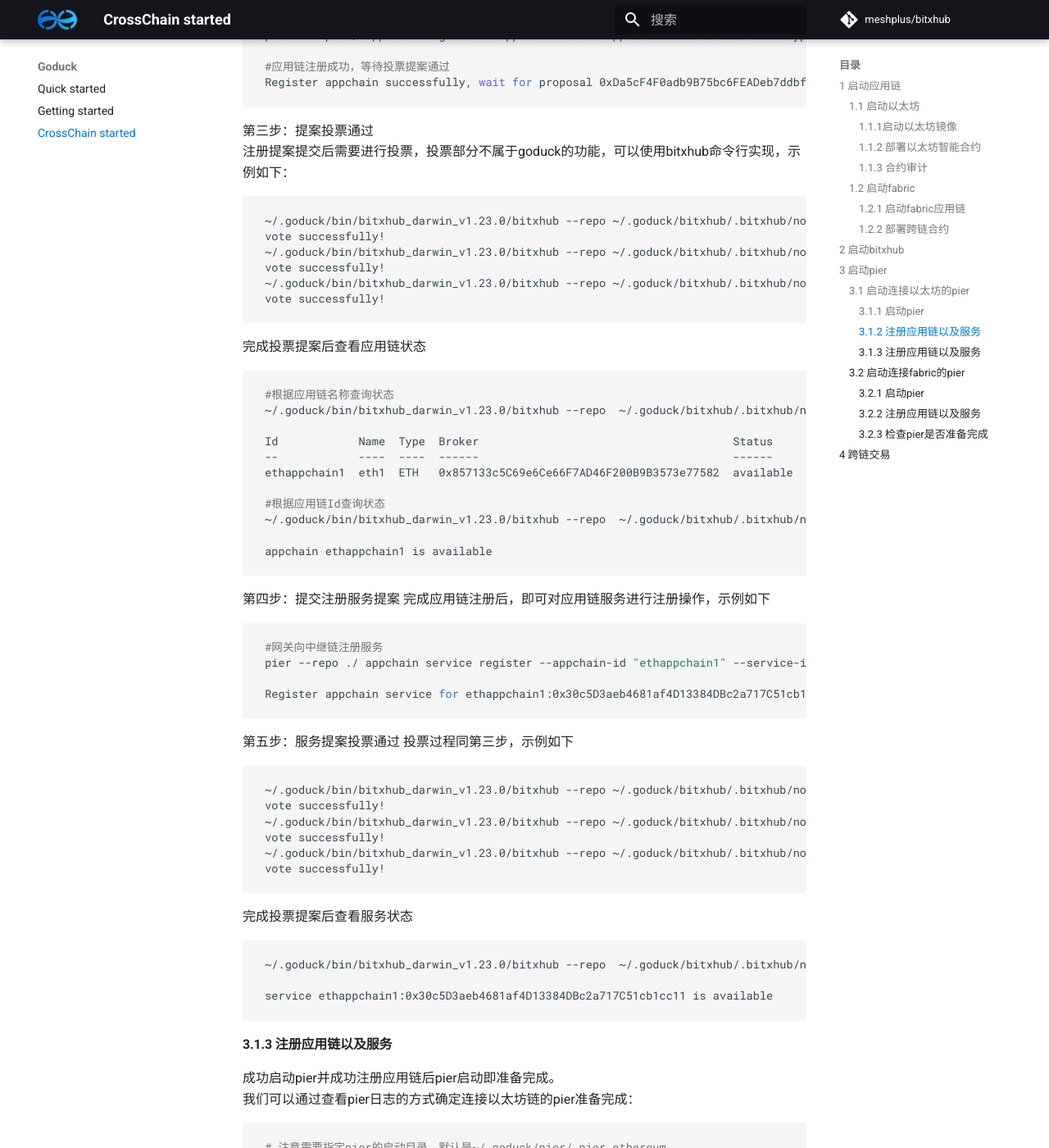
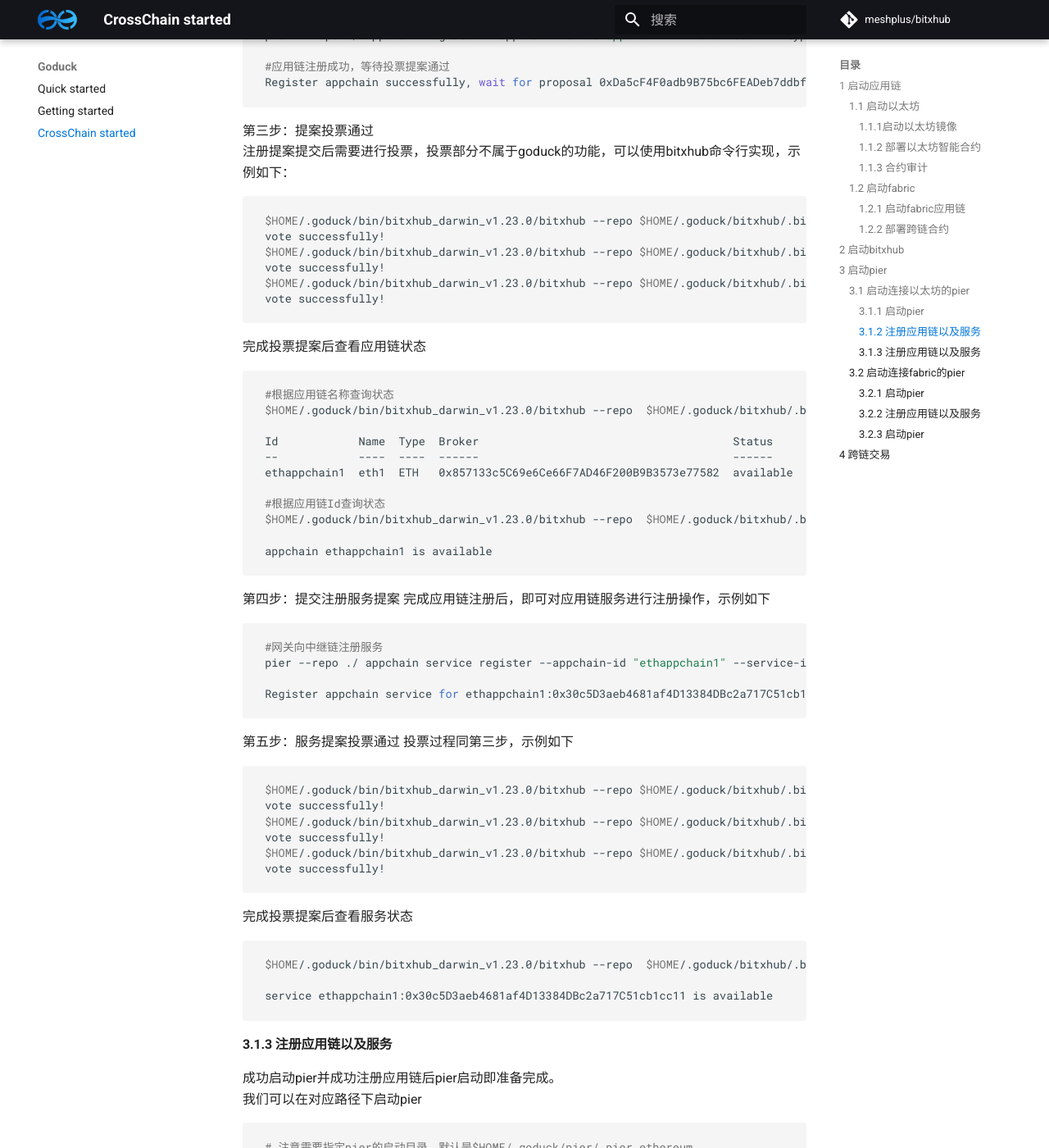
Before and after one commit to meshplus/bitxhub-docs, an MkDocs documentation site: the page built from docs/goduck/cross_chain.md, in a window 1280 px wide and 1400 px high, scrolled down 4958 px. Shown: the whole window at 82% size. Built offline with MkDocs 1.6.1 and Material for MkDocs 9.7.7, drawn with Linux system fonts in a browser that asks for light colours; comment, search, counter and statistics services are not loaded; the version menu is left out; some of the changed text lies outside the part shown.

Commit message:
feat:goduck1.23版本修改部分内容

````diff
--- a/docs/goduck/cross_chain.md
+++ b/docs/goduck/cross_chain.md
@@ -27,7 +27,7 @@
 在以太坊镜像中部署broker和transfer智能合约，示例如下
 ```shell
 #部署broker合约
-goduck ether contract deploy --code-path ~/goduck/scripts/example/broker.sol "1356^ethappchain1^["0xc7F999b83Af6DF9e67d0a37Ee7e900bF38b3D013","0x79a1215469FaB6f9c63c1816b45183AD3624bE34","0x97c8B516D19edBf575D72a172Af7F418BE498C37","0xc0Ff2e0b3189132D815b8eb325bE17285AC898f8"]^1^["0x20F7Fac801C5Fc3f7E20cFbADaA1CDb33d818Fa3"]^1"
+goduck ether contract deploy --code-path $HOME/goduck/scripts/example/broker.sol "1356^ethappchain1^["0xc7F999b83Af6DF9e67d0a37Ee7e900bF38b3D013","0x79a1215469FaB6f9c63c1816b45183AD3624bE34","0x97c8B516D19edBf575D72a172Af7F418BE498C37","0xc0Ff2e0b3189132D815b8eb325bE17285AC898f8"]^1^["0x20F7Fac801C5Fc3f7E20cFbADaA1CDb33d818Fa3"]^1"
 
 ======= #HOME/goduck/scripts/example/broker.sol:Broker =======
 Deployed contract address is 0x857133c5C69e6Ce66F7AD46F200B9B3573e77582
@@ -36,7 +36,7 @@
 #记录broker合约地址，后续部署transfer合约以及调用合约时需要使用
 
 #部署transfer合约
-goduck ether contract deploy --code-path ~/goduck/scripts/example/transfer.sol 0x857133c5C69e6Ce66F7AD46F200B9B3573e77582
+goduck ether contract deploy --code-path $HOME/goduck/scripts/example/transfer.sol 0x857133c5C69e6Ce66F7AD46F200B9B3573e77582
 
 ======= #HOME/goduck/scripts/example/transfer.sol:Transfer =======
 Deployed contract address is 0x30c5D3aeb4681af4D13384DBc2a717C51cb1cc11
@@ -50,7 +50,7 @@
 目前transfer部署完成后需要在broker合约中对其进行审核，示例如下
 ```shell
 #审核transfer合约
-goduck ether contract invoke --key-path ~/goduck/scripts/docker/quick_start/account.key --abi-path ~/goduck/scripts/example/broker.abi --address http://localhost:8545 0x857133c5C69e6Ce66F7AD46F200B9B3573e77582 audit "0x30c5D3aeb4681af4D13384DBc2a717C51cb1cc11^1"
+goduck ether contract invoke --key-path $HOME/goduck/scripts/docker/quick_start/account.key --abi-path $HOME/goduck/scripts/example/broker.abi --address http://localhost:8545 0x857133c5C69e6Ce66F7AD46F200B9B3573e77582 audit "0x30c5D3aeb4681af4D13384DBc2a717C51cb1cc11^1"
 
 ======= invoke function audit =======
 invoke contract success, tx hash is: 0xf9d58b285c394ea91d4b34d0d4f9c6c61931160c7b280fc375bb2100e0f75333
@@ -187,7 +187,7 @@
 这一部分不属于goduck功能，可以使用bitxhub命令行实现，示例如下：
 ```shell
 #查看网关id
-~/.goduck/bin/bitxhub_darwin_v1.23.0/bitxhub key show --path ~/.goduck/pier/.pier_ethereum/key.json
+$HOME/.goduck/bin/bitxhub_darwin_v1.23.0/bitxhub key show --path $HOME/.goduck/pier/.pier_ethereum/key.json
 
 private key: 2dbac8637045b71c1f03462a919cf8ccd84828974e4dc3fa5bf5d2583ca4f677
 public key: 04c63aea5849852aa406515bf8a88893a2c8e9eda2b1d8d952b50816a7367061c952e3f74d4639205e699bc9a8b977377d89640f3a4a70d7fd5d48deb431a1b0f8
@@ -195,12 +195,12 @@
 #记录下网关账户地址以便后续使用
 
 #中继链转账
-~/.goduck/bin/bitxhub_darwin_v1.23.0/bitxhub client transfer --key ~/.goduck/bitxhub/.bitxhub/node1/key.json --to 0xDa5cF4F0adb9B75bc6FEADeb7ddbf0769399a2ed --amount 100000000000000000
+$HOME/.goduck/bin/bitxhub_darwin_v1.23.0/bitxhub client transfer --key $HOME/.goduck/bitxhub/.bitxhub/node1/key.json --to 0xDa5cF4F0adb9B75bc6FEADeb7ddbf0769399a2ed --amount 100000000000000000
 
 {"tx_hash":"0xB86a421169Fa30AC19Dad443E34E91Cd4bcBF80D21DF35CA4c5d5239AC57fA0B"}
 
 #余额查询
-~/.goduck/bin/bitxhub_darwin_v1.23.0/bitxhub client account --address 0xDa5cF4F0adb9B75bc6FEADeb7ddbf0769399a2ed
+$HOME/.goduck/bin/bitxhub_darwin_v1.23.0/bitxhub client account --address 0xDa5cF4F0adb9B75bc6FEADeb7ddbf0769399a2ed
 
 {
   "type": "normal",
@@ -216,11 +216,11 @@
 
 ```shell
 #将编译后的1.23.0版本pier二进制文件拷贝到pier生成目录 并切换到对应位置
-cp ~/.goduck/bin/pier_darwin_v1.23.0/pier ~/.goduck/pier/.pier_ethereum/
-cd ~/.goduck/pier/.pier_ethereum/
+cp $HOME/.goduck/bin/pier_darwin_v1.23.0/pier $HOME/.goduck/pier/.pier_ethereum/
+cd $HOME/.goduck/pier/.pier_ethereum/
 
 #网关执行应用链注册操作
-pier --repo ./ appchain register --appchain-id "ethappchain1" --name "eth1" --type "ETH" --trustroot ~/.goduck/pier/.pier_ethereum/ethereum/ether.validators --broker 0x857133c5C69e6Ce66F7AD46F200B9B3573e77582 --desc "desc" --master-rule "0x00000000000000000000000000000000000000a2" --rule-url "http://github.com" --admin 0xDa5cF4F0adb9B75bc6FEADeb7ddbf0769399a2ed --reason "reason"
+pier --repo ./ appchain register --appchain-id "ethappchain1" --name "eth1" --type "ETH" --trustroot $HOME/.goduck/pier/.pier_ethereum/ethereum/ether.validators --broker 0x857133c5C69e6Ce66F7AD46F200B9B3573e77582 --desc "desc" --master-rule "0x00000000000000000000000000000000000000a2" --rule-url "http://github.com" --admin 0xDa5cF4F0adb9B75bc6FEADeb7ddbf0769399a2ed --reason "reason"
 
 #应用链注册成功，等待投票提案通过
 Register appchain successfully, wait for proposal 0xDa5cF4F0adb9B75bc6FEADeb7ddbf0769399a2ed-0 to finish.
@@ -228,25 +228,25 @@
 第三步：提案投票通过
 注册提案提交后需要进行投票，投票部分不属于goduck的功能，可以使用bitxhub命令行实现，示例如下：
 ```shell
-~/.goduck/bin/bitxhub_darwin_v1.23.0/bitxhub --repo ~/.goduck/bitxhub/.bitxhub/node1 client governance vote --id 0xDa5cF4F0adb9B75bc6FEADeb7ddbf0769399a2ed-0 --info approve --reason reason
+$HOME/.goduck/bin/bitxhub_darwin_v1.23.0/bitxhub --repo $HOME/.goduck/bitxhub/.bitxhub/node1 client governance vote --id 0xDa5cF4F0adb9B75bc6FEADeb7ddbf0769399a2ed-0 --info approve --reason reason
 vote successfully!
-~/.goduck/bin/bitxhub_darwin_v1.23.0/bitxhub --repo ~/.goduck/bitxhub/.bitxhub/node2 client governance vote --id 0xDa5cF4F0adb9B75bc6FEADeb7ddbf0769399a2ed-0 --info approve --reason reason
+$HOME/.goduck/bin/bitxhub_darwin_v1.23.0/bitxhub --repo $HOME/.goduck/bitxhub/.bitxhub/node2 client governance vote --id 0xDa5cF4F0adb9B75bc6FEADeb7ddbf0769399a2ed-0 --info approve --reason reason
 vote successfully!
-~/.goduck/bin/bitxhub_darwin_v1.23.0/bitxhub --repo ~/.goduck/bitxhub/.bitxhub/node3 client governance vote --id 0xDa5cF4F0adb9B75bc6FEADeb7ddbf0769399a2ed-0 --info approve --reason reason
+$HOME/.goduck/bin/bitxhub_darwin_v1.23.0/bitxhub --repo $HOME/.goduck/bitxhub/.bitxhub/node3 client governance vote --id 0xDa5cF4F0adb9B75bc6FEADeb7ddbf0769399a2ed-0 --info approve --reason reason
 vote successfully!
 ```
 
 完成投票提案后查看应用链状态
 ```shell
 #根据应用链名称查询状态
-~/.goduck/bin/bitxhub_darwin_v1.23.0/bitxhub --repo  ~/.goduck/bitxhub/.bitxhub/node1 client governance appchain info --name "eth1"
+$HOME/.goduck/bin/bitxhub_darwin_v1.23.0/bitxhub --repo  $HOME/.goduck/bitxhub/.bitxhub/node1 client governance appchain info --name "eth1"
 
 Id            Name  Type  Broker                                      Status     Desc  Version
 --            ----  ----  ------                                      ------     ----  -------
 ethappchain1  eth1  ETH   0x857133c5C69e6Ce66F7AD46F200B9B3573e77582  available  desc  0
 
 #根据应用链Id查询状态
-~/.goduck/bin/bitxhub_darwin_v1.23.0/bitxhub --repo  ~/.goduck/bitxhub/.bitxhub/node1 client governance appchain status --id "ethappchain1"
+$HOME/.goduck/bin/bitxhub_darwin_v1.23.0/bitxhub --repo  $HOME/.goduck/bitxhub/.bitxhub/node1 client governance appchain status --id "ethappchain1"
 
 appchain ethappchain1 is available
 ```
@@ -262,27 +262,28 @@
 第五步：服务提案投票通过
 投票过程同第三步，示例如下
 ```shell
-~/.goduck/bin/bitxhub_darwin_v1.23.0/bitxhub --repo ~/.goduck/bitxhub/.bitxhub/node1 client governance vote --id 0xDa5cF4F0adb9B75bc6FEADeb7ddbf0769399a2ed-1 --info approve --reason reason
+$HOME/.goduck/bin/bitxhub_darwin_v1.23.0/bitxhub --repo $HOME/.goduck/bitxhub/.bitxhub/node1 client governance vote --id 0xDa5cF4F0adb9B75bc6FEADeb7ddbf0769399a2ed-1 --info approve --reason reason
 vote successfully!
-~/.goduck/bin/bitxhub_darwin_v1.23.0/bitxhub --repo ~/.goduck/bitxhub/.bitxhub/node2 client governance vote --id 0xDa5cF4F0adb9B75bc6FEADeb7ddbf0769399a2ed-1 --info approve --reason reason
+$HOME/.goduck/bin/bitxhub_darwin_v1.23.0/bitxhub --repo $HOME/.goduck/bitxhub/.bitxhub/node2 client governance vote --id 0xDa5cF4F0adb9B75bc6FEADeb7ddbf0769399a2ed-1 --info approve --reason reason
 vote successfully!
-~/.goduck/bin/bitxhub_darwin_v1.23.0/bitxhub --repo ~/.goduck/bitxhub/.bitxhub/node3 client governance vote --id 0xDa5cF4F0adb9B75bc6FEADeb7ddbf0769399a2ed-1 --info approve --reason reason
+$HOME/.goduck/bin/bitxhub_darwin_v1.23.0/bitxhub --repo $HOME/.goduck/bitxhub/.bitxhub/node3 client governance vote --id 0xDa5cF4F0adb9B75bc6FEADeb7ddbf0769399a2ed-1 --info approve --reason reason
 vote successfully!
 ```
 
 完成投票提案后查看服务状态
 ```shell
-~/.goduck/bin/bitxhub_darwin_v1.23.0/bitxhub --repo  ~/.goduck/bitxhub/.bitxhub/node1 client governance service status --id "ethappchain1:0x30c5D3aeb4681af4D13384DBc2a717C51cb1cc11"
+$HOME/.goduck/bin/bitxhub_darwin_v1.23.0/bitxhub --repo  $HOME/.goduck/bitxhub/.bitxhub/node1 client governance service status --id "ethappchain1:0x30c5D3aeb4681af4D13384DBc2a717C51cb1cc11"
 
 service ethappchain1:0x30c5D3aeb4681af4D13384DBc2a717C51cb1cc11 is available
 ```
 
 #### 3.1.3 注册应用链以及服务
 成功启动pier并成功注册应用链后pier启动即准备完成。
-我们可以通过查看pier日志的方式确定连接以太坊链的pier准备完成：
+我们可以在对应路径下启动pier
 ```shell
-# 注意需要指定pier的启动目录，默认是~/.goduck/pier/.pier_ethereum
-goduck log pier --pier-repo ~/.goduck/pier/.pier_ethereum
+# 注意需要指定pier的启动目录，默认是$HOME/.goduck/pier/.pier_ethereum
+cd $HOME/.goduck/pier/.pier_ethereum
+pier --repo ./ start
 
 ```
 
@@ -291,16 +292,16 @@
 #### 3.2.1 启动pier
 ```shell
 #复制出一份新的pier配置文件
-cp ~/.goduck/pier_config/v1.23.0/pier_modify_config.toml ~/.goduck/pier_config/v1.23.0//pier_modify_config1.toml
+cp $HOME/.goduck/pier_config/v1.23.0/pier_modify_config.toml $HOME/.goduck/pier_config/v1.23.0//pier_modify_config1.toml
 #修改网关端口配置
-vim ~/.goduck/pier_config/v1.23.0//pier_modify_config1.toml
+vim $HOME/.goduck/pier_config/v1.23.0//pier_modify_config1.toml
 httpPort = 44564
 pprofPort = 44560
 apiPort = 8081
 ```
 然后启动指定fabric应用链类型及修改后的可修改配置文件启动pier：
 ```shell
-goduck pier start --version v1.23.0 --appchain fabric --configPath ~/.goduck/pier_config/v1.23.0//pier_modify_config1.toml
+goduck pier start --version v1.23.0 --appchain fabric --configPath $HOME/.goduck/pier_config/v1.23.0//pier_modify_config1.toml
 ======> Generate configuration files for pier_fabric
 【1】generate configuration files
 【2】copy pier plugin and appchain config
@@ -317,19 +318,19 @@
 这一部分不属于goduck功能，可以使用bitxhub命令行实现，示例如下：
 ```shell
 #查看网关id
-~/.goduck/bin/bitxhub_darwin_v1.23.0/bitxhub key show --path ~/.goduck/pier/.pier_fabric/key.json
+$HOME/.goduck/bin/bitxhub_darwin_v1.23.0/bitxhub key show --path $HOME/.goduck/pier/.pier_fabric/key.json
 
 private key: 1909b0c48cc00d55ef0ffd9fa33198222f6157122cfcda7b45831881240ca560
 public key: 040837c7382070c09027fc467344c0386066f25f318d044aae65c9bd6f8254eda5b9e4e2b092d89f16d0e94a805900665473cf3a5759263a9b73dac47f61891d96
 address: 0x02E2De5aF4E06fC74D2EB34B87539F6fD57d777D
 
 #中继链转账
-~/.goduck/bin/bitxhub_darwin_v1.23.0/bitxhub client transfer --key ~/.goduck/bitxhub/.bitxhub/node1/key.json --to 0x02E2De5aF4E06fC74D2EB34B87539F6fD57d777D --amount 100000000000000000
+$HOME/.goduck/bin/bitxhub_darwin_v1.23.0/bitxhub client transfer --key $HOME/.goduck/bitxhub/.bitxhub/node1/key.json --to 0x02E2De5aF4E06fC74D2EB34B87539F6fD57d777D --amount 100000000000000000
 
 {"tx_hash":"0xa80A372D7eAEF1985d6ef5c9F4D93dbfedf92136aDa5568202B02Fd6200ac6B0"}
 
 #余额查询
-~/.goduck/bin/bitxhub_darwin_v1.23.0/bitxhub client account --address 0x02E2De5aF4E06fC74D2EB34B87539F6fD57d777D
+$HOME/.goduck/bin/bitxhub_darwin_v1.23.0/bitxhub client account --address 0x02E2De5aF4E06fC74D2EB34B87539F6fD57d777D
 
 {
   "type": "normal",
@@ -343,11 +344,11 @@
 
 ```shell
 #将编译后的1.23.0版本pier二进制文件拷贝到pier生成目录 并切换到对应位置
-cp ~/.goduck/bin/pier_darwin_v1.23.0/pier ~/.goduck/pier/.pier_fabric/
-cd ~/.goduck/pier/.pier_fabric/
+cp $HOME/.goduck/bin/pier_darwin_v1.23.0/pier $HOME/.goduck/pier/.pier_fabric/
+cd $HOME/.goduck/pier/.pier_fabric/
 
 #网关执行应用链注册操作
-pier --repo ./ appchain register --appchain-id "appchain1" --name "fabric1" --type "Fabric V1.4.3" --trustroot ~/.goduck/pier/.pier_fabric/fabric/fabric.validators --broker-cid mychanncel --broker-ccid broker --broker-v 1 --desc "desc" --master-rule "0x00000000000000000000000000000000000000a2" --rule-url "http://github.com" --admin 0x02E2De5aF4E06fC74D2EB34B87539F6fD57d777D --reason "reason"
+pier --repo ./ appchain register --appchain-id "appchain1" --name "fabric1" --type "Fabric V1.4.3" --trustroot $HOME/.goduck/pier/.pier_fabric/fabric/fabric.validators --broker-cid mychanncel --broker-ccid broker --broker-v 1 --desc "desc" --master-rule "0x00000000000000000000000000000000000000a2" --rule-url "http://github.com" --admin 0x02E2De5aF4E06fC74D2EB34B87539F6fD57d777D --reason "reason"
 
 #应用链注册成功，等待投票提案通过
 Register appchain successfully, wait for proposal 0x02E2De5aF4E06fC74D2EB34B87539F6fD57d777D-0 to finish.
@@ -355,24 +356,24 @@
 
 第三步：提案投票通过
 ```shell
-~/.goduck/bin/bitxhub_darwin_v1.23.0/bitxhub --repo ~/.goduck/bitxhub/.bitxhub/node1 client governance vote --id 0x02E2De5aF4E06fC74D2EB34B87539F6fD57d777D-0 --info approve --reason reason
+$HOME/.goduck/bin/bitxhub_darwin_v1.23.0/bitxhub --repo $HOME/.goduck/bitxhub/.bitxhub/node1 client governance vote --id 0x02E2De5aF4E06fC74D2EB34B87539F6fD57d777D-0 --info approve --reason reason
 vote successfully!
-~/.goduck/bin/bitxhub_darwin_v1.23.0/bitxhub --repo ~/.goduck/bitxhub/.bitxhub/node2 client governance vote --id 0x02E2De5aF4E06fC74D2EB34B87539F6fD57d777D-0 --info approve --reason reason
+$HOME/.goduck/bin/bitxhub_darwin_v1.23.0/bitxhub --repo $HOME/.goduck/bitxhub/.bitxhub/node2 client governance vote --id 0x02E2De5aF4E06fC74D2EB34B87539F6fD57d777D-0 --info approve --reason reason
 vote successfully!
-~/.goduck/bin/bitxhub_darwin_v1.23.0/bitxhub --repo ~/.goduck/bitxhub/.bitxhub/node3 client governance vote --id 0x02E2De5aF4E06fC74D2EB34B87539F6fD57d777D-0 --info approve --reason reason
+$HOME/.goduck/bin/bitxhub_darwin_v1.23.0/bitxhub --repo $HOME/.goduck/bitxhub/.bitxhub/node3 client governance vote --id 0x02E2De5aF4E06fC74D2EB34B87539F6fD57d777D-0 --info approve --reason reason
 vote successfully!
 ```
 
 完成投票提案后查看应用链状态
 ```shell
 #根据应用链名称查询状态
-~/.goduck/bin/bitxhub_darwin_v1.23.0/bitxhub --repo  ~/.goduck/bitxhub/.bitxhub/node1 client governance appchain info --name "fabric1"
+$HOME/.goduck/bin/bitxhub_darwin_v1.23.0/bitxhub --repo  $HOME/.goduck/bitxhub/.bitxhub/node1 client governance appchain info --name "fabric1"
 
 Id               Name     Type           Broker                                                                    Status     Desc  Version
 --               ----     ----           ------                                                                    ------     ----  -------
 fabricappchain1  fabric1  Fabric V1.4.3  {"channel_id":"mychanncel","chaincode_id":"broker","broker_version":"1"}  available  desc  0
 #根据应用链Id查询状态
-~/.goduck/bin/bitxhub_darwin_v1.23.0/bitxhub --repo  ~/.goduck/bitxhub/.bitxhub/node1 client governance appchain status --id "fabricappchain1"
+$HOME/.goduck/bin/bitxhub_darwin_v1.23.0/bitxhub --repo  $HOME/.goduck/bitxhub/.bitxhub/node1 client governance appchain status --id "fabricappchain1"
 
 appchain fabricappchain1 is available
 ```
@@ -390,39 +391,40 @@
 第五步：服务提案投票通过
 投票过程同第三步，示例如下
 ```shell
-~/.goduck/bin/bitxhub_darwin_v1.23.0/bitxhub --repo ~/.goduck/bitxhub/.bitxhub/node1 client governance vote --id 0x02E2De5aF4E06fC74D2EB34B87539F6fD57d777D-1 --info approve --reason reason
+$HOME/.goduck/bin/bitxhub_darwin_v1.23.0/bitxhub --repo $HOME/.goduck/bitxhub/.bitxhub/node1 client governance vote --id 0x02E2De5aF4E06fC74D2EB34B87539F6fD57d777D-1 --info approve --reason reason
 vote successfully!
-~/.goduck/bin/bitxhub_darwin_v1.23.0/bitxhub --repo ~/.goduck/bitxhub/.bitxhub/node2 client governance vote --id 0x02E2De5aF4E06fC74D2EB34B87539F6fD57d777D-1 --info approve --reason reason
+$HOME/.goduck/bin/bitxhub_darwin_v1.23.0/bitxhub --repo $HOME/.goduck/bitxhub/.bitxhub/node2 client governance vote --id 0x02E2De5aF4E06fC74D2EB34B87539F6fD57d777D-1 --info approve --reason reason
 vote successfully!
-~/.goduck/bin/bitxhub_darwin_v1.23.0/bitxhub --repo ~/.goduck/bitxhub/.bitxhub/node3 client governance vote --id 0x02E2De5aF4E06fC74D2EB34B87539F6fD57d777D-1 --info approve --reason reason
+$HOME/.goduck/bin/bitxhub_darwin_v1.23.0/bitxhub --repo $HOME/.goduck/bitxhub/.bitxhub/node3 client governance vote --id 0x02E2De5aF4E06fC74D2EB34B87539F6fD57d777D-1 --info approve --reason reason
 vote successfully!
 ```
 
 完成投票提案后查看服务状态
 ```shell
-~/.goduck/bin/bitxhub_darwin_v1.23.0/bitxhub --repo  ~/.goduck/bitxhub/.bitxhub/node1 client governance service status --id "appchain1:mychannel&transfer"
+$HOME/.goduck/bin/bitxhub_darwin_v1.23.0/bitxhub --repo  $HOME/.goduck/bitxhub/.bitxhub/node1 client governance service status --id "appchain1:mychannel&transfer"
 
 service fabricappchain1:mychannel&transfer is available
 ```
 
-#### 3.2.3 检查pier是否准备完成
+#### 3.2.3 启动pier
 成功启动pier并成功注册应用链后pier启动即准备完成。
-我们可以通过查看pier日志的方式确定连接Fabric链的pier准备完成：
+我们可以在对应路径下启动pier
 ```shell
-# 注意需要指定pier的启动目录，默认是~/.goduck/pier/.pier_fabric
-goduck log pier --pier-repo ~/.goduck/pier/.pier_fabric
+# 注意需要指定pier的启动目录，默认是$HOME/.goduck/pier/.pier_fabric
+cd $HOME/.goduck/pier/.pier_fabric
+pier --repo ./ start
 ```
 
 ## 4 跨链交易
 ```shell
 #以太坊上Alice余额设置为10000
-goduck ether contract invoke --key-path ~/goduck/scripts/docker/quick_start/account.key --address http://localhost:8545 --abi-path ~/goduck/scripts/example/transfer.abi 0x30c5D3aeb4681af4D13384DBc2a717C51cb1cc11 setBalance Alice^10000
+goduck ether contract invoke --key-path $HOME/goduck/scripts/docker/quick_start/account.key --address http://localhost:8545 --abi-path $HOME/goduck/scripts/example/transfer.abi 0x30c5D3aeb4681af4D13384DBc2a717C51cb1cc11 setBalance Alice^10000
 
 ======= invoke function setBalance =======
 invoke contract success, tx hash is: 0x332eac16be794d0c7ffdddc30ae304f1ebf56409e4fb766f3f8c2718f0f9e850
 
 # 查询以太坊上Alice账户余额
-goduck ether contract invoke --key-path ~/goduck/scripts/docker/quick_start/account.key --address http://localhost:8545 --abi-path ~/goduck/scripts/example/transfer.abi 0x30c5D3aeb4681af4D13384DBc2a717C51cb1cc11 getBalance Alice
+goduck ether contract invoke --key-path $HOME/goduck/scripts/docker/quick_start/account.key --address http://localhost:8545 --abi-path $HOME/goduck/scripts/example/transfer.abi 0x30c5D3aeb4681af4D13384DBc2a717C51cb1cc11 getBalance Alice
 
 ======= invoke function getBalance =======
 call result: 10000
@@ -433,13 +435,13 @@
 [fabric] invoke function "getBalance", receipt is 10000
 
 # 以太坊向Fabric转账
-goduck ether contract invoke --key-path ~/goduck/scripts/docker/quick_start/account.key --address http://localhost:8545 --abi-path ~/goduck/scripts/example/transfer.abi 0x30c5D3aeb4681af4D13384DBc2a717C51cb1cc11 transfer "1356:appchain1:mychannel&transfer"^Alice^Alice^1000
+goduck ether contract invoke --key-path $HOME/goduck/scripts/docker/quick_start/account.key --address http://localhost:8545 --abi-path $HOME/goduck/scripts/example/transfer.abi 0x30c5D3aeb4681af4D13384DBc2a717C51cb1cc11 transfer "1356:appchain1:mychannel&transfer"^Alice^Alice^1000
 
 ======= invoke function transfer =======
 invoke contract success, tx hash is: 0x460cb0b8955b4bbb0b05e0e2c824324f9c79953c2dcd0d38995183c1ad85dd95
 
 # 查询以太坊上Alice账户余额
-goduck ether contract invoke --key-path ~/goduck/scripts/docker/quick_start/account.key --address http://localhost:8545 --abi-path ~/goduck/scripts/example/transfer.abi 0x30c5D3aeb4681af4D13384DBc2a717C51cb1cc11 getBalance Alice
+goduck ether contract invoke --key-path $HOME/goduck/scripts/docker/quick_start/account.key --address http://localhost:8545 --abi-path $HOME/goduck/scripts/example/transfer.abi 0x30c5D3aeb4681af4D13384DBc2a717C51cb1cc11 getBalance Alice
 
 ======= invoke function getBalance =======
 call result: 9000
````
Also changed, not shown: other parts of docs/goduck/cross_chain.md (+2 -2 lines), docs/goduck/index.md (+1 -1 lines), docs/goduck/quick_start.md (+4 -4 lines).
